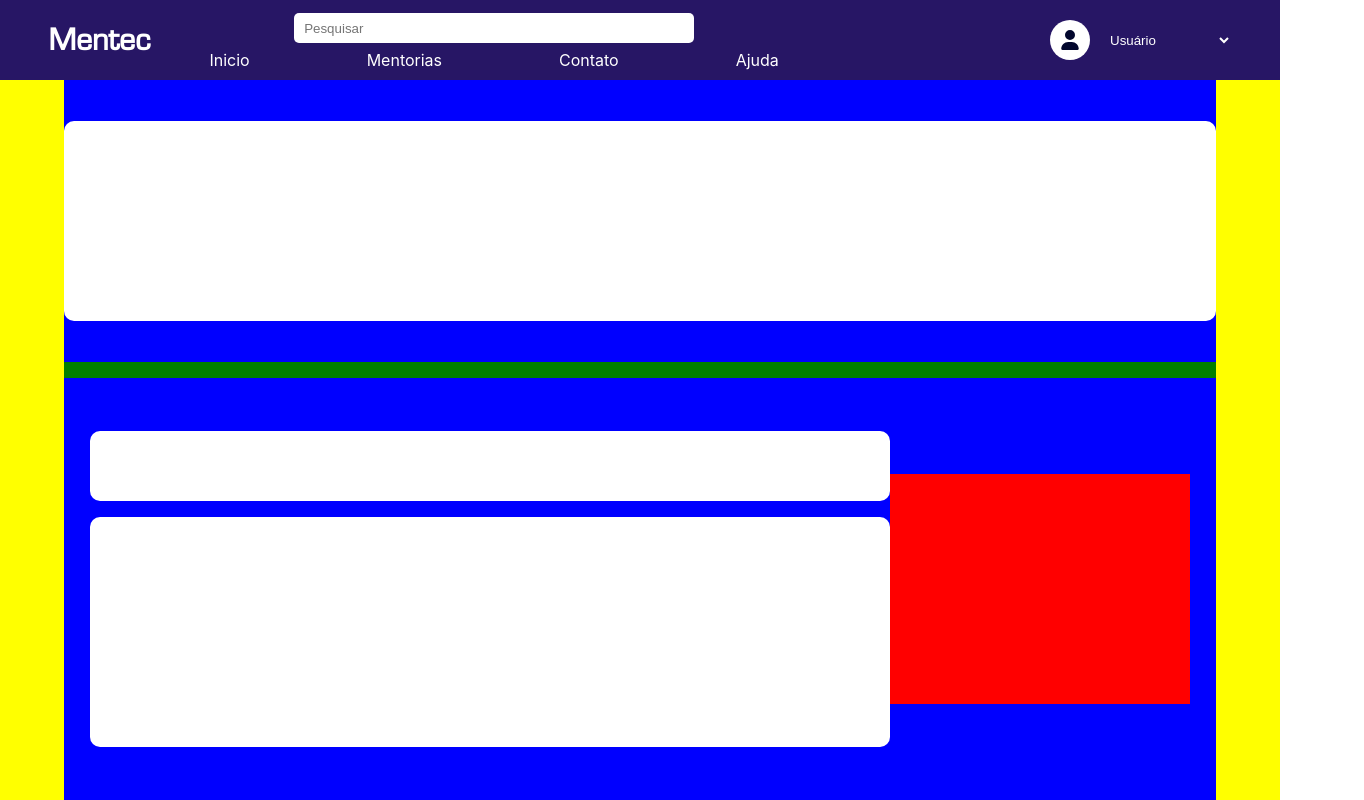
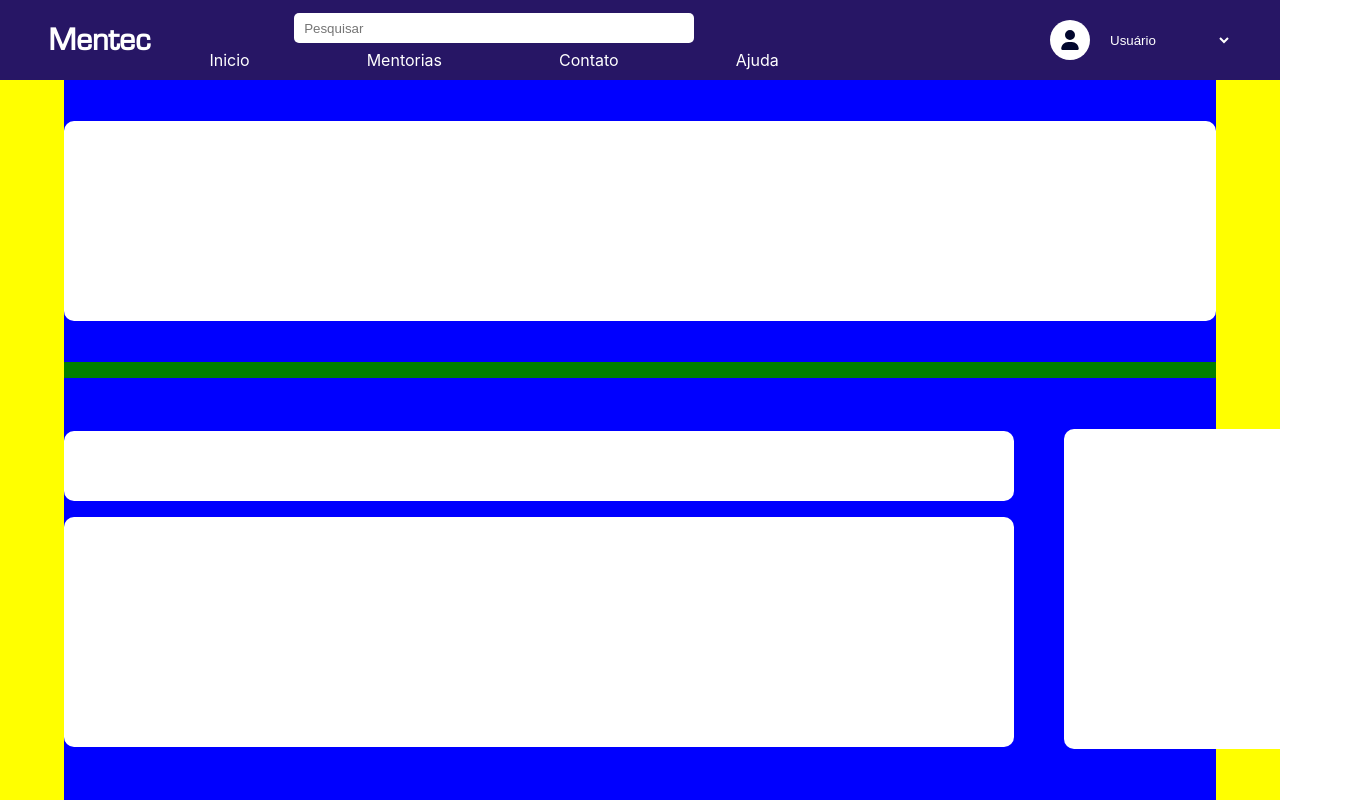
Before and after one commit to devGusta2/Mentec, a React (Create React App) app: page /Mentoring in a window 1280 px wide. Shown: the whole page, 1364 px wide, since content can reach past the window. Built offline with nearby package versions, Linux system fonts and the light colour scheme.

Commit message:
Main layout

```diff
--- a/src/Pages/Mentoring/Mentoring.module.css
+++ b/src/Pages/Mentoring/Mentoring.module.css
@@ -44,7 +44,7 @@
 .row:nth-child(1) .info{
     background-color: white;
     height: 200px;
-    width: 1200px;
+    width: 1300px;
     border-radius: 10px;
 }
 .col{
@@ -57,20 +57,34 @@
 .row:nth-child(2) .info:nth-child(1){
     background-color: white;
     height: 70px;
-    width: 800px;
+    width: 950px;
     border-radius: 10px;
 }
 
 .row:nth-child(2) .info:nth-child(2){
     background-color: white;
     height: 230px;
-    width: 800px;
+    width: 950px;
+    border-radius: 10px;
+}
+.row:nth-child(2){
+    justify-content: space-around;
+    align-items: center;
+}
+.info2{
+
+    height: 320px;
+    width: 300px;
+    background-color: white;
     border-radius: 10px;
 }
 
-.info2{
-
-    height: 230px;
-    width: 300px;
-    background-color: red;
+.rowDown{
+    height: 100%;
+    display: flex;
+    flex-direction: row;
+    width: 1300px;
+    justify-content: space-around;
+    gap: 50px;
+    align-items: center;
 }
--- a/src/Pages/Mentoring/index.js
+++ b/src/Pages/Mentoring/index.js
@@ -12,6 +12,7 @@ function Mentoring(){
                         </div>
                     </div>
                     <div className={styles.row}>
+                        <div className={styles.rowDown}>
                             <div className={styles.col}>
                                 <div className={styles.info}>
 
@@ -25,6 +26,7 @@ function Mentoring(){
                             </div>
                         </div>
                     </div>
+                </div>
             </main>
         </div>
     );
```
Lines whose indentation alone changed are shown as unchanged.
